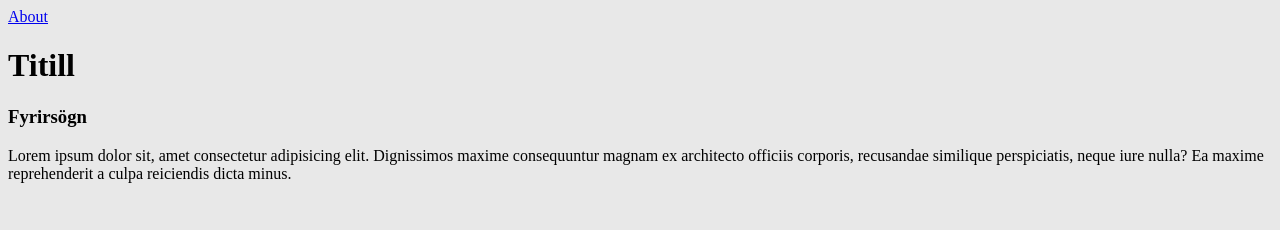
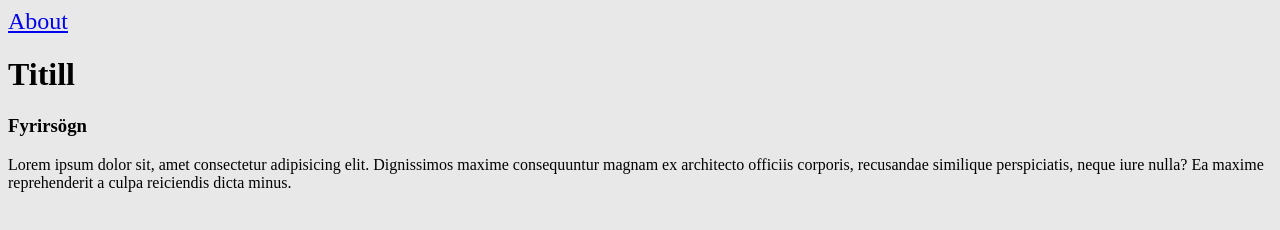
Before and after one commit to ivamtra/vef1, a plain HTML site: page index.html in a window 1280 px wide. Drawn offline with Linux system fonts and the light colour scheme.

Commit message:
Update styles.css

```diff
--- a/css/styles.css
+++ b/css/styles.css
@@ -10,6 +10,10 @@
     color: #2E2E2E;
     /* color:aquamarine; */
 
+}
+
+a {
+    font-size: 1.5rem;
 }
 
 .photo {
```
